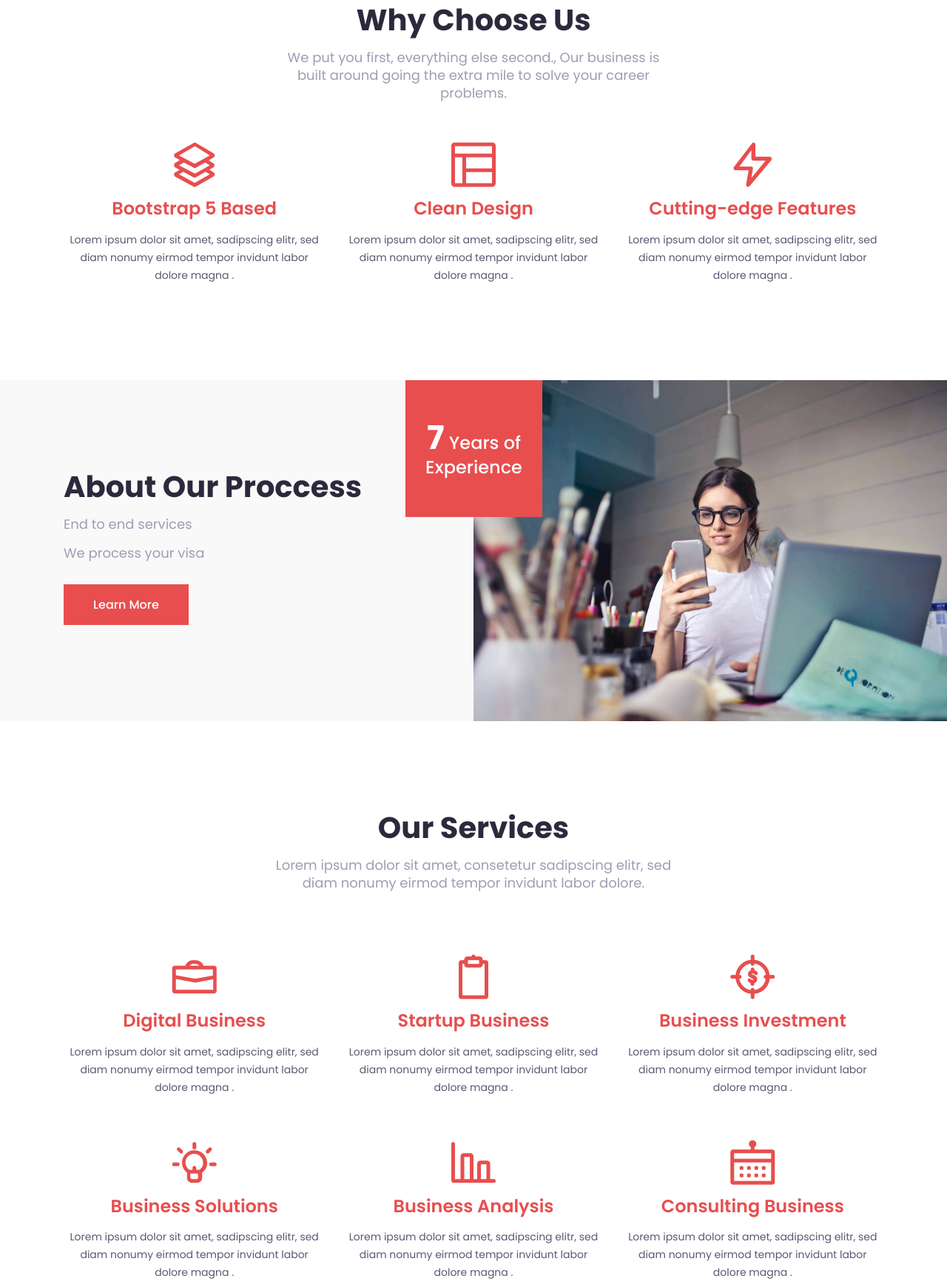
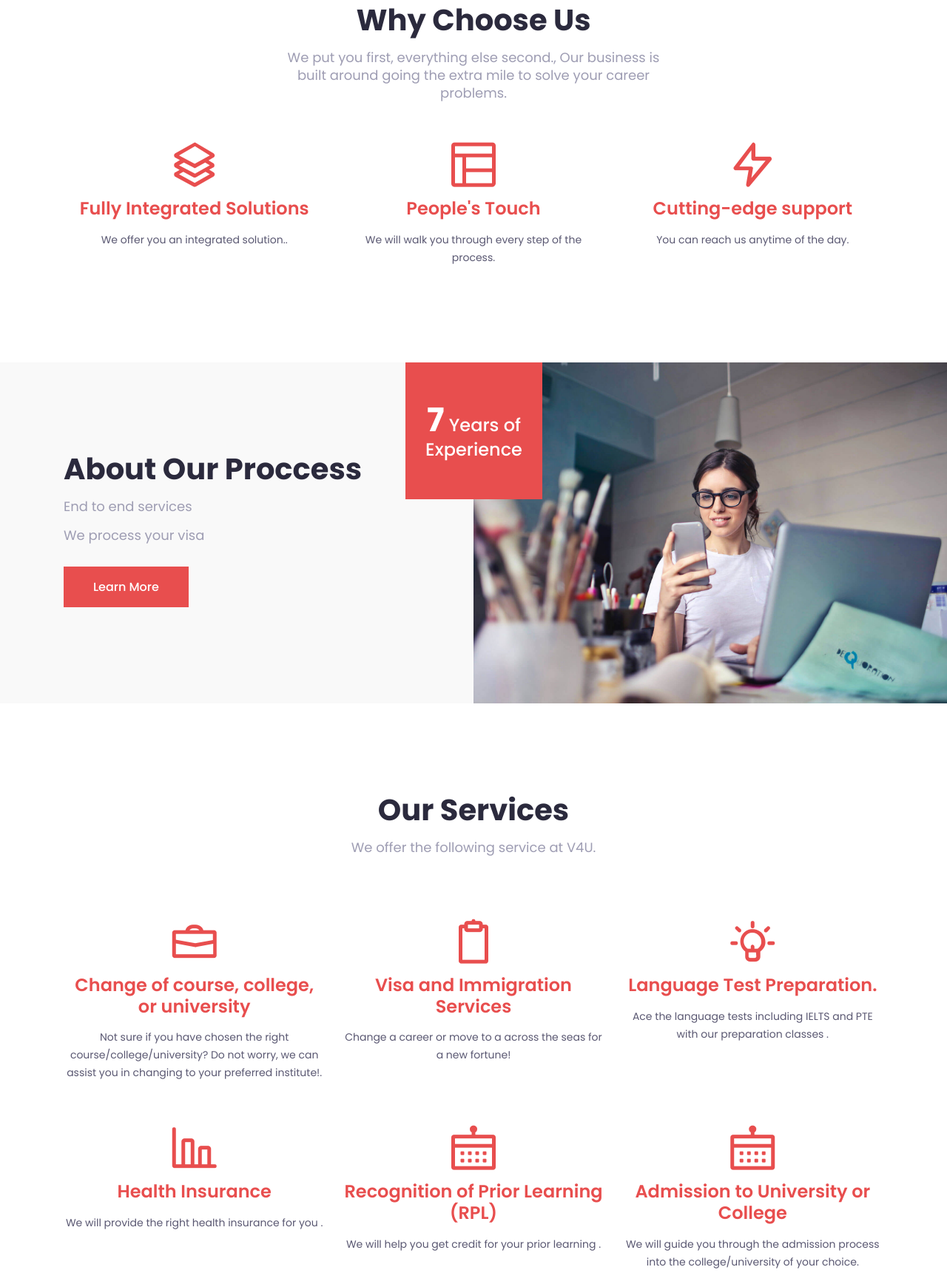
Before and after one commit to greenmile/greenmile.github.io, a plain HTML site: page simple-template-free/index.html in a window 1280 px wide. Shown: the part 867-2603 px from the top of the page at 74% size. Drawn offline with Linux system fonts and the light colour scheme.

Commit message:
Add files via upload

```diff
--- a/simple-template-free/index.html
+++ b/simple-template-free/index.html
@@ -93,9 +93,11 @@
                                     <li class="nav-item">
                                         <a class="page-scroll" href="#team">Team</a>
                                     </li>
+                                    <!--
                                     <li class="nav-item">
                                         <a class="page-scroll" href="#blog">Blog</a>
                                     </li>
+                                    -->
                                     <li class="nav-item">
                                         <a class="page-scroll" href="#contact">Contact</a>
                                     </li>
@@ -143,24 +145,24 @@
                     <div class="single_features text-center mt-30 wow fadeInUp" data-wow-duration="1.3s"
                         data-wow-delay="0.2s">
                         <i class="lni lni-layers"></i>
-                        <h4 class="features_title">Bootstrap 5 Based</a></h4>
-                        <p>Lorem ipsum dolor sit amet, sadipscing elitr, sed diam nonumy eirmod tempor invidunt labor dolore magna .</p>
+                        <h4 class="features_title">Fully Integrated Solutions</a></h4>
+                        <p>We offer you an integrated solution..</p>
                     </div> <!-- single features -->
                 </div>
                 <div class="col-lg-4 col-md-7">
                     <div class="single_features text-center mt-30 wow fadeInUp" data-wow-duration="1.3s"
                         data-wow-delay="0.4s">
                         <i class="lni lni-layout"></i>
-                        <h4 class="features_title">Clean Design</a></h4>
-                        <p>Lorem ipsum dolor sit amet, sadipscing elitr, sed diam nonumy eirmod tempor invidunt labor dolore magna .</p>
+                        <h4 class="features_title">People's Touch</a></h4>
+                        <p>We will walk you through every step of the process.</p>
                     </div> <!-- single features -->
                 </div>
                 <div class="col-lg-4 col-md-7">
                     <div class="single_features text-center mt-30 wow fadeInUp" data-wow-duration="1.3s"
                         data-wow-delay="0.6s">
                         <i class="lni lni-bolt"></i>
-                        <h4 class="features_title">Cutting-edge Features</a></h4>
-                        <p>Lorem ipsum dolor sit amet, sadipscing elitr, sed diam nonumy eirmod tempor invidunt labor dolore magna .</p>
+                        <h4 class="features_title">Cutting-edge support</a></h4>
+                        <p>You can reach us anytime of the day.</p>
                     </div> <!-- single features -->
                 </div>
             </div> <!-- row -->
@@ -210,8 +212,7 @@
                 <div class="col-lg-6">
                     <div class="section_title text-center pb-25">
                         <h4 class="title wow fadeInUp" data-wow-duration="1.3s" data-wow-delay="0.2s">Our Services</h4>
-                        <p class="wow fadeInUp" data-wow-duration="1.3s" data-wow-delay="0.4s">Lorem ipsum dolor sit
-                            amet, consetetur sadipscing elitr, sed diam nonumy eirmod tempor invidunt labor dolore.</p>
+                        <p class="wow fadeInUp" data-wow-duration="1.3s" data-wow-delay="0.4s">We offer the following service at V4U.</p>
                     </div> <!-- section title -->
                 </div>
             </div> <!-- row -->
@@ -220,48 +221,49 @@
                     <div class="single_features text-center mt-60 wow fadeInUp" data-wow-duration="1.3s"
                         data-wow-delay="0.2s">
                         <i class="lni lni-briefcase"></i>
-                        <h4 class="features_title">Digital Business</h4>
-                        <p>Lorem ipsum dolor sit amet, sadipscing elitr, sed diam nonumy eirmod tempor invidunt labor dolore magna .</p>
+                        <h4 class="features_title">Change of course, college, or university</h4>
+                        <p>Not sure if you have chosen the right course/college/university?
+                            Do not worry, we can assist you in changing to your preferred institute!.</p>
                     </div> <!-- single features -->
                 </div>
                 <div class="col-lg-4 col-md-6">
                     <div class="single_features text-center mt-60 wow fadeInUp" data-wow-duration="1.3s"
                         data-wow-delay="0.3s">
                         <i class="lni lni-clipboard"></i>
-                        <h4 class="features_title">Startup Business</h4>
-                        <p>Lorem ipsum dolor sit amet, sadipscing elitr, sed diam nonumy eirmod tempor invidunt labor dolore magna .</p>
-                    </div> <!-- single features -->
-                </div>
-                <div class="col-lg-4 col-md-6">
-                    <div class="single_features text-center mt-60 wow fadeInUp" data-wow-duration="1.3s"
-                        data-wow-delay="0.4s">
-                        <i class="lni lni-target-revenue"></i>
-                        <h4 class="features_title">Business Investment</h4>
-                        <p>Lorem ipsum dolor sit amet, sadipscing elitr, sed diam nonumy eirmod tempor invidunt labor dolore magna .</p>
+                        <h4 class="features_title">Visa and Immigration Services</h4>
+                        <p>Change a career or move to a across the seas for a new fortune!</p>
                     </div> <!-- single features -->
                 </div>
                 <div class="col-lg-4 col-md-6">
                     <div class="single_features text-center mt-60 wow fadeInUp" data-wow-duration="1.3s"
                         data-wow-delay="0.2s">
                         <i class="lni lni-invention"></i>
-                        <h4 class="features_title">Business Solutions</h4>
-                        <p>Lorem ipsum dolor sit amet, sadipscing elitr, sed diam nonumy eirmod tempor invidunt labor dolore magna .</p>
+                        <h4 class="features_title">Language Test Preparation. </h4>
+                        <p>Ace the language tests including IELTS and PTE with our preparation classes .</p>
                     </div> <!-- single features -->
                 </div>
                 <div class="col-lg-4 col-md-6">
                     <div class="single_features text-center mt-60 wow fadeInUp" data-wow-duration="1.3s"
                         data-wow-delay="0.3s">
                         <i class="lni lni-bar-chart"></i>
-                        <h4 class="features_title">Business Analysis</h4>
-                        <p>Lorem ipsum dolor sit amet, sadipscing elitr, sed diam nonumy eirmod tempor invidunt labor dolore magna .</p>
+                        <h4 class="features_title">Health Insurance</h4>
+                        <p>We will provide the right health insurance for you .</p>
                     </div> <!-- single features -->
                 </div>
                 <div class="col-lg-4 col-md-6">
                     <div class="single_features text-center mt-60 wow fadeInUp" data-wow-duration="1.3s"
                         data-wow-delay="0.4s">
                         <i class="lni lni-calendar"></i>
-                        <h4 class="features_title">Consulting Business</h4>
-                        <p>Lorem ipsum dolor sit amet, sadipscing elitr, sed diam nonumy eirmod tempor invidunt labor dolore magna .</p>
+                        <h4 class="features_title">Recognition of Prior Learning (RPL)</h4>
+                        <p>We will help you get credit for your prior learning .</p>
+                    </div> <!-- single features -->
+                </div>
+                <div class="col-lg-4 col-md-6">
+                    <div class="single_features text-center mt-60 wow fadeInUp" data-wow-duration="1.3s"
+                        data-wow-delay="0.4s">
+                        <i class="lni lni-calendar"></i>
+                        <h4 class="features_title">Admission to University or College</h4>
+                        <p>We will guide you through the admission process into the college/university of your choice.</p>
                     </div> <!-- single features -->
                 </div>
             </div> <!-- row -->
@@ -363,6 +365,7 @@
     <!--====== PORTFOLIO PART ENDS ======-->
 
     <!--====== PRICING PART START ======-->
+    <!--
 
     <section id="pricing" class="pricing_area pt-120 pb-130">
         <div class="container">
@@ -372,9 +375,9 @@
                         <h4 class="title wow fadeInUp" data-wow-duration="1.3s" data-wow-delay="0.2s">Pricing Plans</h4>
                         <p class="wow fadeInUp" data-wow-duration="1.3s" data-wow-delay="0.4s">Lorem ipsum dolor sit
                             amet, consetetur sadipscing elitr, sed diam nonumy eirmod tempor invidunt labor dolore.</p>
-                    </div> <!-- section title -->
+                    </div> <!++ section title ++>
                 </div>
-            </div> <!-- row -->
+            </div> <++! row ++>
             <div class="row justify-content-center">
                 <div class="col-lg-4 col-md-8 col-sm-10">
                     <div class="single_pricing text-center mt-30 wow fadeInUp" data-wow-duration="1.3s"
@@ -389,7 +392,7 @@
                             <li>Business Investment</li>
                         </ul>
                         <a href="#" class="mian-btn">Order Now</a>
-                    </div> <!-- single pricing -->
+                    </div> <++! single pricing ++>
                 </div>
                 <div class="col-lg-4 col-md-8 col-sm-10">
                     <div class="single_pricing text-center mt-30 active wow fadeInUp" data-wow-duration="1.3s"
@@ -404,7 +407,7 @@
                             <li>Business Investment</li>
                         </ul>
                         <a href="#" class="mian-btn">Order Now</a>
-                    </div> <!-- single pricing -->
+                    </div> <++! single pricing ++>
                 </div>
                 <div class="col-lg-4 col-md-8 col-sm-10">
                     <div class="single_pricing text-center mt-30 wow fadeInUp" data-wow-duration="1.3s"
@@ -419,11 +422,12 @@
                             <li>Business Investment</li>
                         </ul>
                         <a href="#" class="mian-btn">Order Now</a>
-                    </div> <!-- single pricing -->
+                    </div> <++! single pricing ++>
                 </div>
-            </div> <!-- row -->
-        </div> <!-- container -->
+            </div> <++! row ++>
+        </div> <++! container ++>
     </section>
+-->
 
     <!--====== PRICING PART ENDS ======-->
 
@@ -545,6 +549,8 @@
 
     <!--====== BLOG PART START ======-->
 
+    <!--
+
     <section id="blog" class="blog_area pt-120 pb-130">
         <div class="container">
             <div class="row justify-content-center">
@@ -553,9 +559,13 @@
                         <h4 class="title wow fadeInUp" data-wow-duration="1.3s" data-wow-delay="0.2s">Recent Blog</h4>
                         <p class="wow fadeInUp" data-wow-duration="1.3s" data-wow-delay="0.4s">Lorem ipsum dolor sit
                             amet, consetetur sadipscing elitr, sed diam nonumy eirmod tempor invidunt labor dolore.</p>
-                    </div> <!-- section title -->
+
+
+
+                    </div> <++! section title ++>
                 </div>
-            </div> <!-- row -->
+
+            </div> <++! row ++>
             <div class="row">
                 <div class="col-lg-6">
                     <div class="single_blog mt-30 wow fadeInUp" data-wow-duration="1.3s" data-wow-delay="0.2s">
@@ -566,7 +576,7 @@
                             <h3 class="blog_title"><a href="#">Lorem ipsum dolor sit amet, consetetur sadipscing elitr, sed diam nonumy eirmod tempor .</a></h3>
                             <p>Lorem ipsum dolor sit amet, consetetur sadipscing elitr, sed diam nonumy eirmod tempor invidunt labor dolore.Lorem ipsum dolor sit amet, conse sadipscing elitr, sed diam nonumy eirmod tempor invidunt labor dolore magna .Lorem ipsum dolor sit amet, consetetur sadipscing elit.</p>
                         </div>
-                    </div> <!-- single blog -->
+                    </div> <++! single blog ++>
                 </div>
                 <div class="col-lg-6">
                     <div class="single_blog blog_2 d-sm-flex mt-30 wow fadeInUp" data-wow-duration="1.3s"
@@ -579,7 +589,7 @@
                             <p>Lorem ipsum dolor sit consetetur sadipscing elitr, sed diam.</p>
                             <a href="#" class="more">Read More</a>
                         </div>
-                    </div> <!-- single blog -->
+                    </div> <++! single blog ++>
 
                     <div class="single_blog blog_2 d-sm-flex mt-30 wow fadeInUp" data-wow-duration="1.3s"
                         data-wow-delay="0.3s">
@@ -591,7 +601,7 @@
                             <p>Lorem ipsum dolor sit consetetur sadipscing elitr, sed diam.</p>
                             <a href="#" class="more">Read More</a>
                         </div>
-                    </div> <!-- single blog -->
+                    </div> <++! single blog ++>
 
                     <div class="single_blog blog_2 d-sm-flex mt-30 wow fadeInUp" data-wow-duration="1.3s"
                         data-wow-delay="0.4s">
@@ -599,16 +609,16 @@
                             <img src="assets/images/blog-4.jpg" alt="blog">
                         </div>
                         <div class="blog_content media-body">
-                            <h3 class="blog_title"><a href="#">More media content. Testimonials?.</a></h3>
+                            <h3 class="blog_title"><a href="#">More media content. TESTIM.</a></h3>
                             <p>Media content about media content. Testimonials Maybe?</p>
                             <a href="#" class="more">Read More</a>
                         </div>
-                    </div> <!-- single blog -->
+                    </div> <++! single blog++>
                 </div>
-            </div> <!-- row -->
-        </div> <!-- container -->
+            </div> <++! row ++>
+        </div> <++! container ++>
     </section>
-
+-->
     <!--====== BLOG PART ENDS ======-->
 
     <!--====== CONTACT PART START ======-->
@@ -672,7 +682,7 @@
     <footer id="footer" class="footer_area">
         <div class="container">
             <div class="footer_wrapper text-center d-lg-flex align-items-center justify-content-between">
-                <p class="credit">Designed and Developed by <a href="https://manoj.link" rel="nofollow">Manoj</a></p>
+                <p class="credit">Designed and Developed by <a href="http://www.manoj.link" rel="nofollow">Manoj</a></p>
                 <div class="footer_social pt-15">
                     <ul>
                         <li><a href="#"><i class="lni lni-facebook-original"></i></a></li>
@@ -684,6 +694,8 @@
             </div> <!-- footer wrapper -->
         </div> <!-- container -->
     </footer>
+
+
 
     <!--====== FOOTER PART ENDS ======-->
 
```
